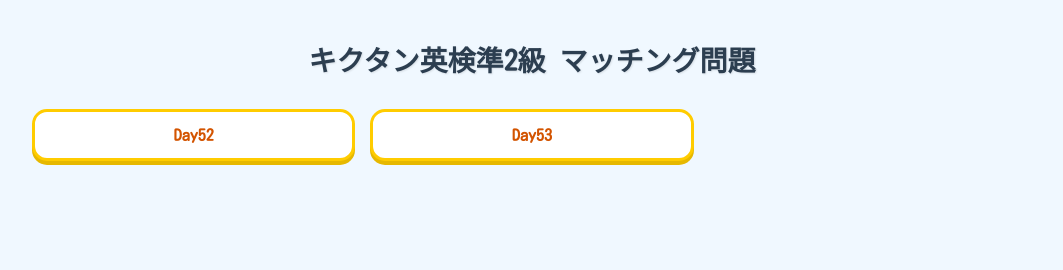
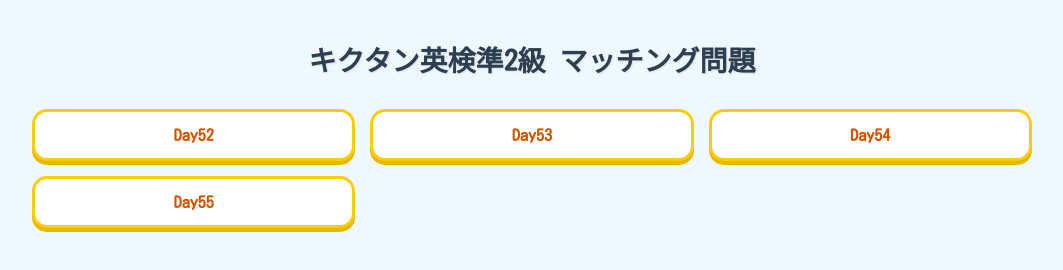
Before and after one commit to EigoStudio/Kikutan-Pre2-Anaume, a plain HTML site: page index.html in a window 1280 px wide. Shown: the whole page, without its empty margins (108-1171 px from the left). Drawn offline with Linux system fonts and the light colour scheme.

Commit message:
Update index.html

```diff
--- a/index.html
+++ b/index.html
@@ -72,6 +72,11 @@
         <li><a href="Kikutan-Pre2-Anaume-Day53.html">Day53
 </a></li>
 
+        <li><a href="Kikutan-Pre2-Anaume-Day54.html">Day54
+</a></li>
+
+        <li><a href="Kikutan-Pre2-Anaume-Day55.html">Day55
+</a></li>
 
 
           </ul>
```
